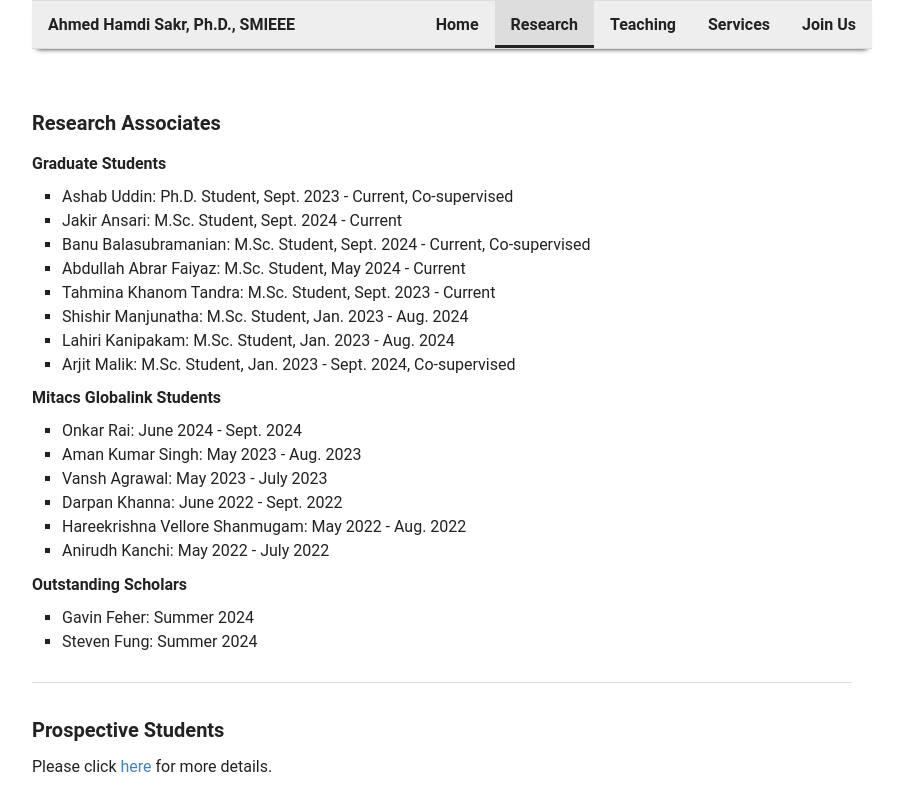
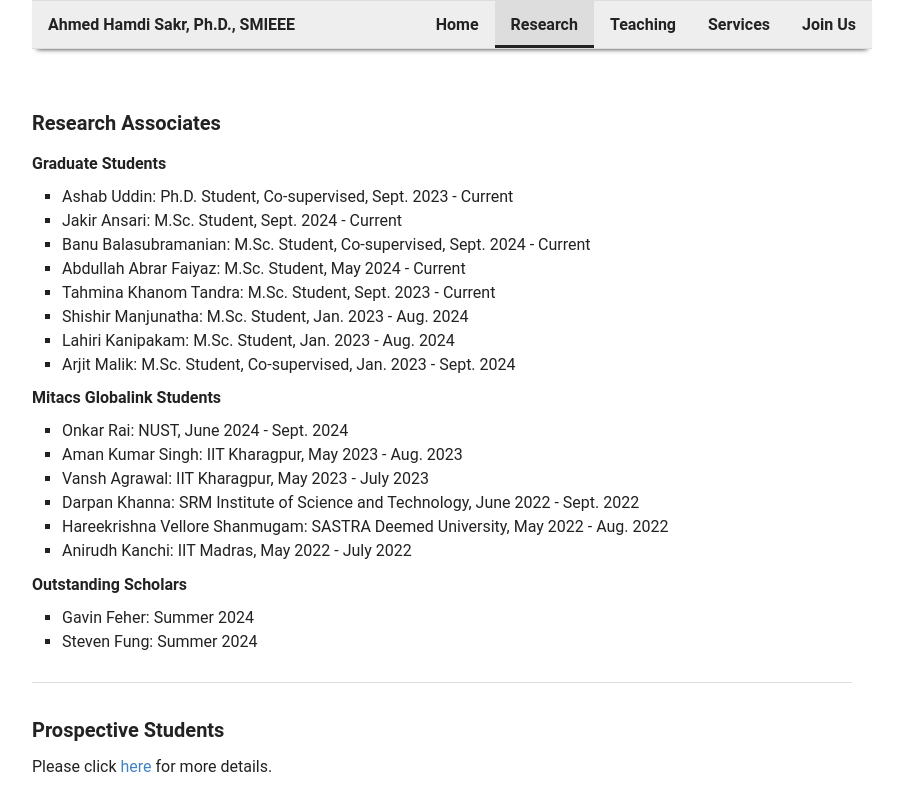
Before and after one commit to ahamdisakr/ahamdisakr.github.io, a plain HTML site: page research.html in a window 1280 px wide. Shown: the top 800 px of the page, without its empty margins (198-1101 px from the left). Drawn offline with Linux system fonts and the light colour scheme.

Commit message:
Update research.html

```diff
--- a/research.html
+++ b/research.html
@@ -34,24 +34,24 @@
 
 		<h4>Graduate Students</h4>
 		<ul>
-			<li>Ashab Uddin: Ph.D. Student, Sept. 2023 - Current, Co-supervised</li>
+			<li>Ashab Uddin: Ph.D. Student, Co-supervised, Sept. 2023 - Current</li>
 			<li>Jakir Ansari: M.Sc. Student, Sept. 2024 - Current</li>
-			<li>Banu Balasubramanian: M.Sc. Student, Sept. 2024 - Current, Co-supervised</li>
+			<li>Banu Balasubramanian: M.Sc. Student, Co-supervised, Sept. 2024 - Current</li>
 			<li>Abdullah Abrar Faiyaz: M.Sc. Student, May 2024 - Current</li>
 			<li>Tahmina Khanom Tandra: M.Sc. Student, Sept. 2023 - Current</li>
 			<li>Shishir Manjunatha: M.Sc. Student, Jan. 2023 - Aug. 2024</li>
 			<li>Lahiri Kanipakam: M.Sc. Student, Jan. 2023 - Aug. 2024</li>
-			<li>Arjit Malik: M.Sc. Student, Jan. 2023 - Sept. 2024, Co-supervised</li>
+			<li>Arjit Malik: M.Sc. Student, Co-supervised, Jan. 2023 - Sept. 2024</li>
 		</ul>
 
 		<h4>Mitacs Globalink Students</h4>
 		<ul>
-			<li>Onkar Rai: June 2024 - Sept. 2024</li>
-			<li>Aman Kumar Singh: May 2023 - Aug. 2023</li>
-			<li>Vansh Agrawal: May 2023 - July 2023</li>
-			<li>Darpan Khanna: June 2022 - Sept. 2022</li>
-			<li>Hareekrishna Vellore Shanmugam: May 2022 - Aug. 2022</li>
-			<li>Anirudh Kanchi: May 2022 - July 2022</li>
+			<li>Onkar Rai: NUST, June 2024 - Sept. 2024</li>
+			<li>Aman Kumar Singh: IIT Kharagpur, May 2023 - Aug. 2023</li>
+			<li>Vansh Agrawal: IIT Kharagpur, May 2023 - July 2023</li>
+			<li>Darpan Khanna: SRM Institute of Science and Technology, June 2022 - Sept. 2022</li>
+			<li>Hareekrishna Vellore Shanmugam: SASTRA Deemed University, May 2022 - Aug. 2022</li>
+			<li>Anirudh Kanchi: IIT Madras, May 2022 - July 2022</li>
 		</ul>
 
 		<h4>Outstanding Scholars</h4>
```
